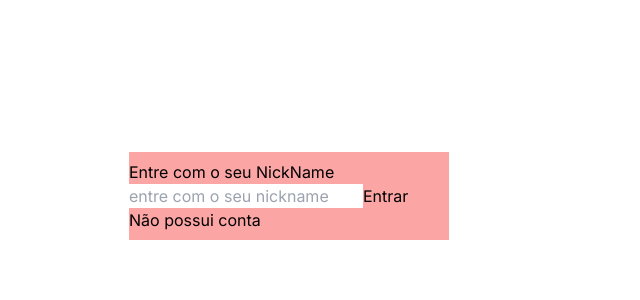
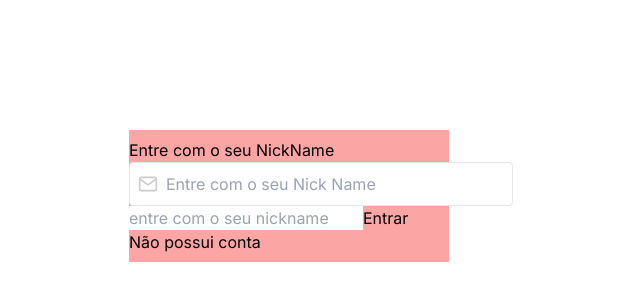
Before and after one commit to Luke0195/spring-games-front, a Next.js app: page /signin in a window 1280 px wide. Shown: the part 204-504 px from the top of the page, without its empty margins (351-991 px from the left). Built offline with nearby package versions, Linux system fonts and the light colour scheme.

Commit message:
feat: create input componentes and wrapper with composite

```diff
--- a/src/app/signin/page.tsx
+++ b/src/app/signin/page.tsx
@@ -1,13 +1,29 @@
+'use client'
 import React from 'react'
+import { FiMail } from 'react-icons/fi'
+import { InputRoot } from '@/components/Form/Input'
 import Link from 'next/link'
+
 export default function SignIn() {
+  const [disabled, setDisabled] = React.useState<boolean>(true)
+
   return (
     <div className="w-full h-screen flex items-center justify-center align-middle">
       <div className="w-3/12  py-2 items-center justify-center align-middle bg-red-300">
         <h1> Entre com o seu NickName</h1>
         <form>
+          <InputRoot.InputWrapper>
+            <InputRoot.InputIcon icon={FiMail} color="#ccc" size={20} />
+            <InputRoot.InputContent placeholder="Entre com o seu Nick Name" />
+          </InputRoot.InputWrapper>
           <input type="text" placeholder="entre com o seu nickname" />
-          <button> Entrar </button>
+          <button
+            disabled={disabled}
+            onClick={() => {
+              setDisabled((prev) => !prev)
+            }}>
+            Entrar
+          </button>
         </form>
         <Link href={'Não possui conta'}>
           <span> Não possui conta</span>
--- /dev/null
+++ b/src/components/Form/Input/index.tsx
@@ -0,0 +1,11 @@
+import { InputContent } from './input-content'
+import { InputIcon } from './input-icon'
+import { InputWrapper } from './input-wrapper'
+import { InputLabel } from './input-label'
+
+export const InputRoot = {
+  InputContent,
+  InputIcon,
+  InputLabel,
+  InputWrapper,
+}
--- /dev/null
+++ b/src/components/Form/Input/input-content.tsx
@@ -0,0 +1,12 @@
+import React, { type InputHTMLAttributes } from 'react'
+
+interface InputProps extends InputHTMLAttributes<HTMLInputElement> {}
+
+export function InputContent(props: InputProps) {
+  return (
+    <input
+      {...props}
+      className="outline-none h-full bottom-0 flex-1 ml-2 text-gray-500 text-base"
+    />
+  )
+}
--- /dev/null
+++ b/src/components/Form/Input/input-icon.tsx
@@ -0,0 +1,11 @@
+import React, { type ElementType } from 'react'
+
+interface InputIconProps {
+  size: number
+  icon: ElementType
+  color: string
+}
+
+export function InputIcon({ icon: Icon, ...rest }: InputIconProps) {
+  return <Icon {...rest} />
+}
--- /dev/null
+++ b/src/components/Form/Input/input-label.tsx
@@ -0,0 +1,7 @@
+export interface InputLabelProps {
+  label: string
+}
+
+export function InputLabel({ label }: InputLabelProps) {
+  return <label htmlFor={label}>{label}</label>
+}
--- /dev/null
+++ b/src/components/Form/Input/input-wrapper.tsx
@@ -0,0 +1,13 @@
+import React from 'react'
+
+interface InputWrapperProps {
+  children: React.ReactNode
+}
+
+export function InputWrapper({ children }: InputWrapperProps) {
+  return (
+    <div className="flex  items-center   w-96 h-11 border  border-gray-200 px-2 rounded bg-white colo">
+      {children}
+    </div>
+  )
+}
```
